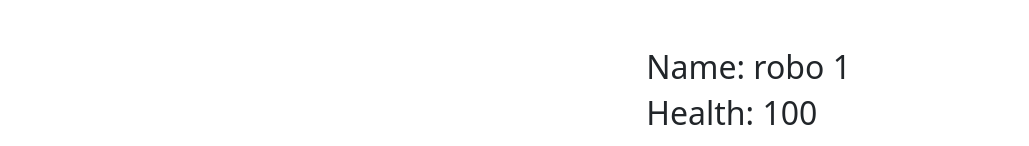
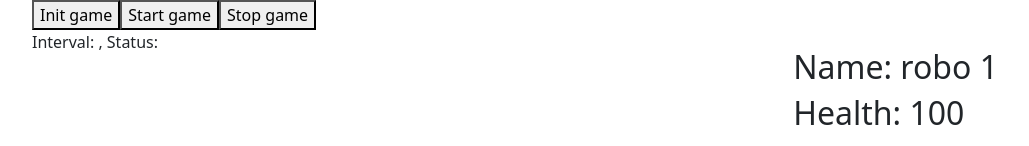
Before and after one commit to iffidaniel/bozota, a React (Create React App) app in the folder Bozota/Bozota/ClientApp/: page / in a window 1280 px wide. Shown: the top 146 px of the page, without its empty margins (125-1154 px from the left). Built offline with nearby package versions, Linux system fonts and the light colour scheme; no server answers.

Commit message:
MIDWAY Controls

```diff
--- a/Bozota/Bozota/ClientApp/src/App.js
+++ b/Bozota/Bozota/ClientApp/src/App.js
@@ -1,6 +1,7 @@
 import React, { Component } from 'react';
 import { GameMap } from './components/GameMap';
 import { Stats } from './components/Stats';
+import { Controls } from './components/Controls';
 import './App.css';
 
 export default class App extends Component {
@@ -9,6 +10,7 @@ export default class App extends Component {
   render() {
     return (
       <div className='mainPage'>
+        <Controls />
         <GameMap />
         <Stats />
       </div>
--- /dev/null
+++ b/Bozota/Bozota/ClientApp/src/api/commands.js
@@ -0,0 +1,11 @@
+export const initGame = async () => {
+  const res = await fetch('game/init');
+};
+
+export const startGame = async () => {
+  await fetch('game/ticker/start');
+};
+
+export const stopGame = async () => {
+  await fetch('game/ticker/stop');
+};
--- /dev/null
+++ b/Bozota/Bozota/ClientApp/src/components/Controls.js
@@ -0,0 +1,24 @@
+import React, { useEffect, useState } from 'react';
+import { initGame, startGame, stopGame } from '../api/commands';
+import fetchGameStatus from '../api/gameStatus';
+
+export const Controls = () => {
+  const [status, setStatus] = useState({});
+
+  useEffect(() => {
+    fetchGameStatus((res) => setStatus(res));
+  });
+
+  return (
+    <div>
+      <div>
+        <button onClick={initGame}>Init game</button>
+        <button onClick={startGame}>Start game</button>
+        <button onClick={stopGame}>Stop game</button>
+      </div>
+      <p>
+        Interval: {status.interval}, Status: {status.isRunning}
+      </p>
+    </div>
+  );
+};
```
Also changed, not shown: Bozota/Bozota/ClientApp/src/api/tickerStatus.js (added, +7 -0 lines).
